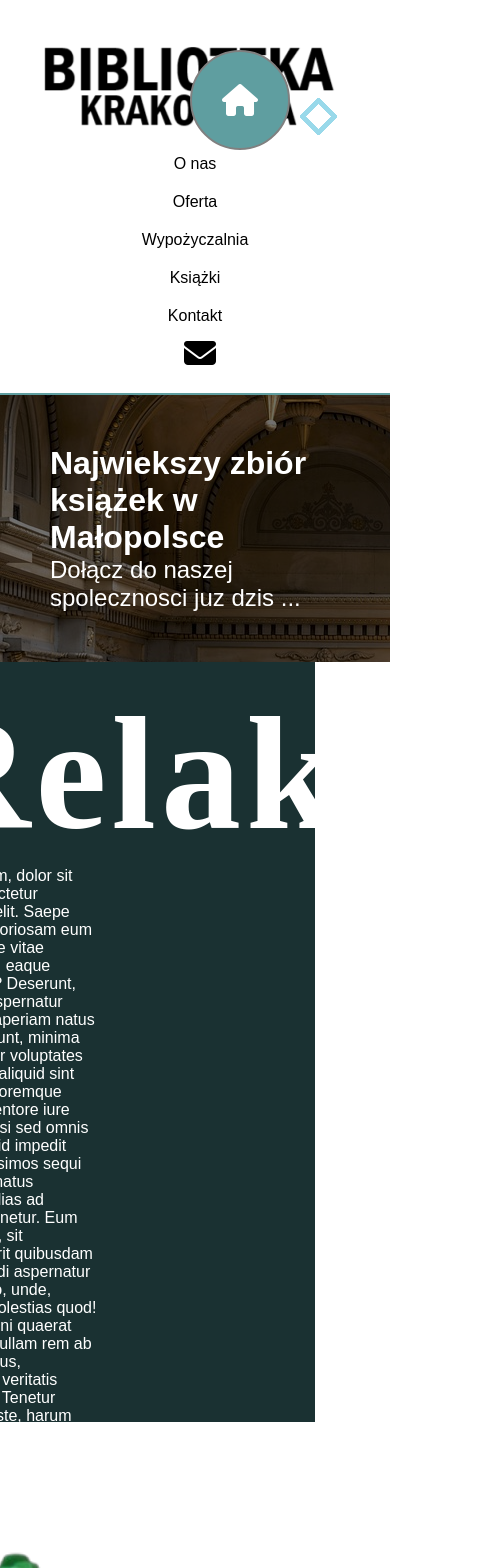
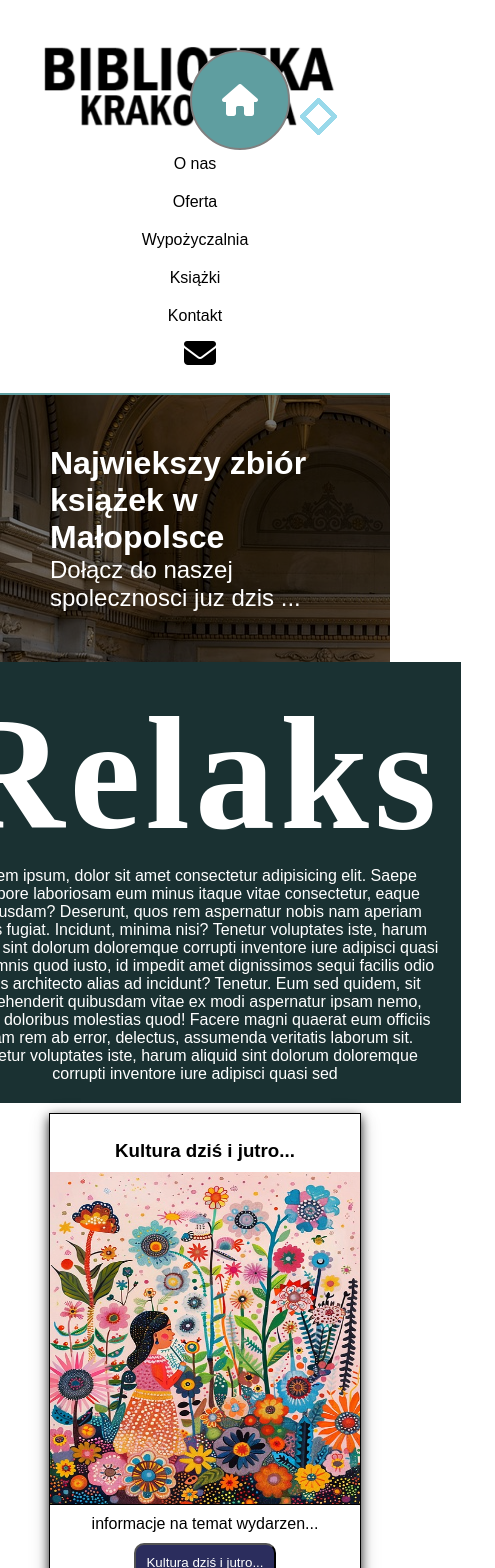
Before and after one commit to marcinoles87/biblioteka, a React (Create React App) app: page / in a window 390 px wide. Shown: the top 1568 px of the page, 495 px wide, since content can reach past the window. Built offline with nearby package versions, Linux system fonts and the light colour scheme; no server answers; a web font is replaced by a local one.

Commit message:
add new section

```diff
--- a/src/App.css
+++ b/src/App.css
@@ -599,6 +599,12 @@
   height: 100%;
 }
 
+.info-left h1{
+  font-size: 7rem;
+  margin-bottom: 20px;
+
+}
+
 .info-right{
   background-image: url('../src/img/book.jpg');
   width: 60%;
@@ -716,7 +722,7 @@
 
 }
 
-@media only screen and (max-width: 600px) {
+@media only screen and (max-width: 500px) {
 
   .nav-container{
     position:inherit;
@@ -732,6 +738,22 @@
     width: auto;
     flex-direction: column;
     margin: 0;
+
+  }
+
+  .header-one{
+    width: auto;
+    height: auto;
+
+  }
+
+  .header-one-text{
+    width: 100%;
+    text-align: center;
+  }
+
+  .header-two{
+    display: none;
   }
 
   .main-info{
@@ -759,6 +781,7 @@
 
   .news-item{
     width: 100%;
+    height: 60vh;
   }
 
   .news-item:nth-child(1){
--- a/src/App.js
+++ b/src/App.js
@@ -125,6 +125,8 @@
 
         <Route path='*' element={
           <>
+
+          {/* <input type='range' className='rangeInput' min={1} max={50} value={16} ></input> */}
           <Nav></Nav>
           <Main></Main>
           <Header></Header>
--- a/src/components/Info.js
+++ b/src/components/Info.js
@@ -4,12 +4,11 @@
   return (
     <div className='info-container'>
         <div className='info-left'>
-            <h1>Info about us</h1>
+            <h1>Read everyday </h1>
             <p>Lorem ipsum, dolor sit amet consectetur adipisicing elit. Rerum molestiae explicabo commodi odio veniam placeat neque et modi repellat esse doloribus labore fugit iure molestias officiis dignissimos, mollitia impedit ex.
             Enim officiis assumenda explicabo error consequatur voluptatibus eaque dolorum, nobis optio, quam natus minus numquam facere debitis eos officia rerum ex atque. Similique quos consectetur fugit autem ex vel impedit.
             Aliquam aliquid quod veniam voluptate enim adipisci eligendi ipsam ducimus dolore commodi quia cumque impedit eum amet sequi, laudantium error in quae dolor aperiam, dignissimos corrupti facilis? Est, ipsa veniam?
-            In laborum quo ipsum. Commodi, quisquam quaerat temporibus velit libero impedit facere asperiores sunt minus rerum unde laborum aperiam reiciendis reprehenderit, incidunt laudantium est vel nobis? Repellat fuga ratione repudiandae!
-            Aspernatur alias corporis ipsam veniam eos cum temporibus, voluptatem quo aperiam ea necessitatibus labore iste odio ullam, eaque quae, animi mollitia maiores impedit obcaecati dicta magni autem quisquam nisi? Aliquid!</p>
+        </p>
         </div>
         <div className='info-right'>
 
```
